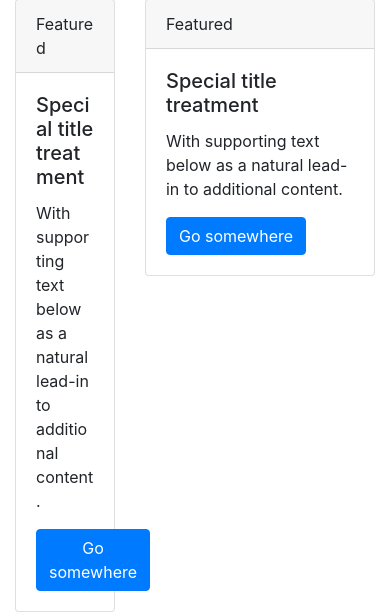
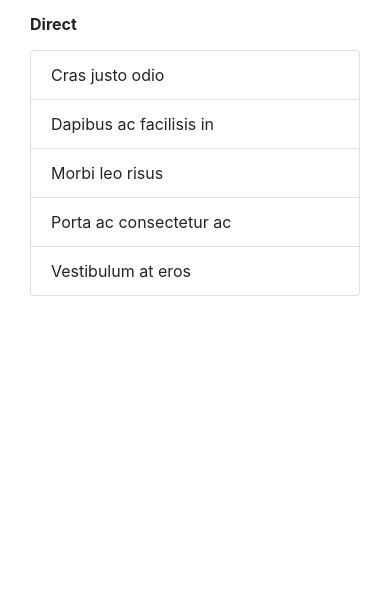
Before and after one commit to lucasvejar/djangoblog, a Django app: page /post/inbox in a window 390 px wide; the page is wider, and only the part inside the window is pictured. Shown: the part 463-1075 px from the top of that part. After the commit the page ends 759 px from the top of that part, so only its background shows below. Run offline with Django 3.2, Linux system fonts and the light colour scheme; a user stored in the database is signed in; data comes from the database, SQL or seed files in the repository; both versions use the stored data as it was after the commit; some libraries are stand-ins or nearby versions; grey boxes are pictures that could not be loaded.

Commit message:
making the side message list in the inbox view

```diff
--- a/blog/templates/blog/inbox.html
+++ b/blog/templates/blog/inbox.html
@@ -6,29 +6,24 @@
 
 <div class="container">
     <div class="position-inbox-div">
-        <div class="row inbox-div" >
-            <div class="col-4 col-md-4 col-sm-3 inbox-col-left">
-                <div class="card">
-                    <div class="card-header">
-                        Featured
-                    </div>
-                    <div class="card-body">
-                    <h5 class="card-title">Special title treatment</h5>
-                    <p class="card-text">With supporting text below as a natural lead-in to additional content.</p>
-                    <a href="#" class="btn btn-primary">Go somewhere</a>
-                    </div>
+        <div class="left-div container-fluid">
+            <div class="row align-items-center">
+                <div class="col-sm-9 container-fluid">
+                    <p class="text-center"><h6><b>Direct</b></h6></p>
+                </div>
+                <div class="col-sm-3 container-fluid icon-inbox-h">
+                    <i class="far fa-edit"></i>
                 </div>
             </div>
-            <div class="col col-md-8 col-sm-9 inbox-col-right" >
-                <div class="card">
-                    <div class="card-header">
-                        Featured
-                    </div>
-                    <div class="card-body">
-                    <h5 class="card-title">Special title treatment</h5>
-                    <p class="card-text">With supporting text below as a natural lead-in to additional content.</p>
-                    <a href="#" class="btn btn-primary">Go somewhere</a>
-                    </div>
+            <div class="row divider-top">
+                <div class="chat-list container-fluid">
+                    <ul class="list-group">
+                        <li class="list-group-item">Cras justo odio</li>
+                        <li class="list-group-item">Dapibus ac facilisis in</li>
+                        <li class="list-group-item">Morbi leo risus</li>
+                        <li class="list-group-item">Porta ac consectetur ac</li>
+                        <li class="list-group-item">Vestibulum at eros</li>
+                      </ul>
                 </div>
             </div>
         </div>
```
Also changed, not shown: db.sqlite3, 1 other file.
